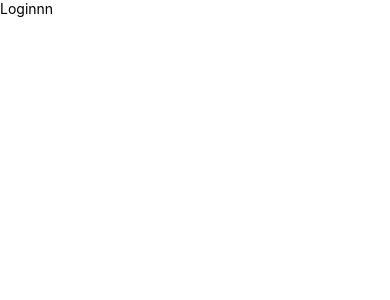
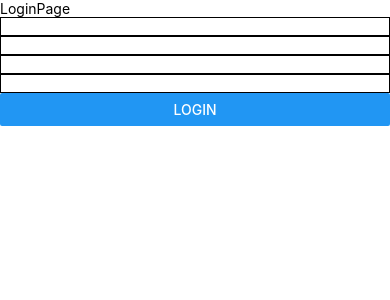
Before and after one commit to FurkanGundogan/TelegramUI-Clone-Bootcamp, a React Native app in the folder TelegramClone/: screen / in a window 390 px wide. Shown: the top 300 px of the page. Built offline with nearby package versions, Linux system fonts and the light colour scheme.

Commit message:
Login Page first init

```diff
--- /dev/null
+++ b/TelegramClone/src/components/LoginForm.js
@@ -0,0 +1,39 @@
+import {Button, StyleSheet, Text, TextInput, View} from 'react-native';
+import React, {useState} from 'react';
+
+const LoginForm = () => {
+    const initialState={
+        firstname:"",
+        lastname:"",
+        phone:"",
+        username:""
+    }
+  const [userInfo, setuserInfo] = useState(initialState);
+  const handleChange=(e,name)=>{
+    setuserInfo(prevState=>({
+        ...prevState,
+        [name]:e
+    }))
+    console.log(userInfo)
+  }
+
+  return (
+    <View>
+      <Text>LoginPage</Text>
+      <TextInput style={styles.textInput} onChangeText={(e)=>handleChange(e,"firstname")}/>
+      <TextInput style={styles.textInput} onChangeText={(e)=>handleChange(e,"lastname")}/>
+      <TextInput style={styles.textInput} onChangeText={(e)=>handleChange(e,"phone")}/>
+      <TextInput style={styles.textInput} onChangeText={(e)=>handleChange(e,"username")}/>
+      <Button title="Login"/>
+    </View>
+  );
+};
+
+export default LoginForm;
+
+const styles = StyleSheet.create({
+    textInput:{
+        borderWidth:1,
+        borderColor:"black"
+    }
+});
--- a/TelegramClone/src/screens/Login.js
+++ b/TelegramClone/src/screens/Login.js
@@ -1,17 +1,22 @@
 import {StyleSheet, Text, View} from 'react-native';
-import React, { useContext } from 'react';
+import React, {useContext} from 'react';
 
 import {SafeAreaView, ScrollView} from 'react-native';
-import { UserContext } from '../contexts/userContext';
+import {UserContext} from '../contexts/userContext';
+import LoginForm from '../components/LoginForm';
 
 const Login = () => {
-
+  const {user} = useContext(UserContext);
   return (
-    <SafeAreaView>
-      <ScrollView contentInsetAdjustmentBehavior="automatic">
-        <Text>Loginnn</Text>
-      </ScrollView>
-    </SafeAreaView>
+    <View>
+      {user ? (
+        <View>
+          <Text>User Var </Text>
+        </View>
+      ) : (
+        <LoginForm/>
+      )}
+    </View>
   );
 };
 
```
